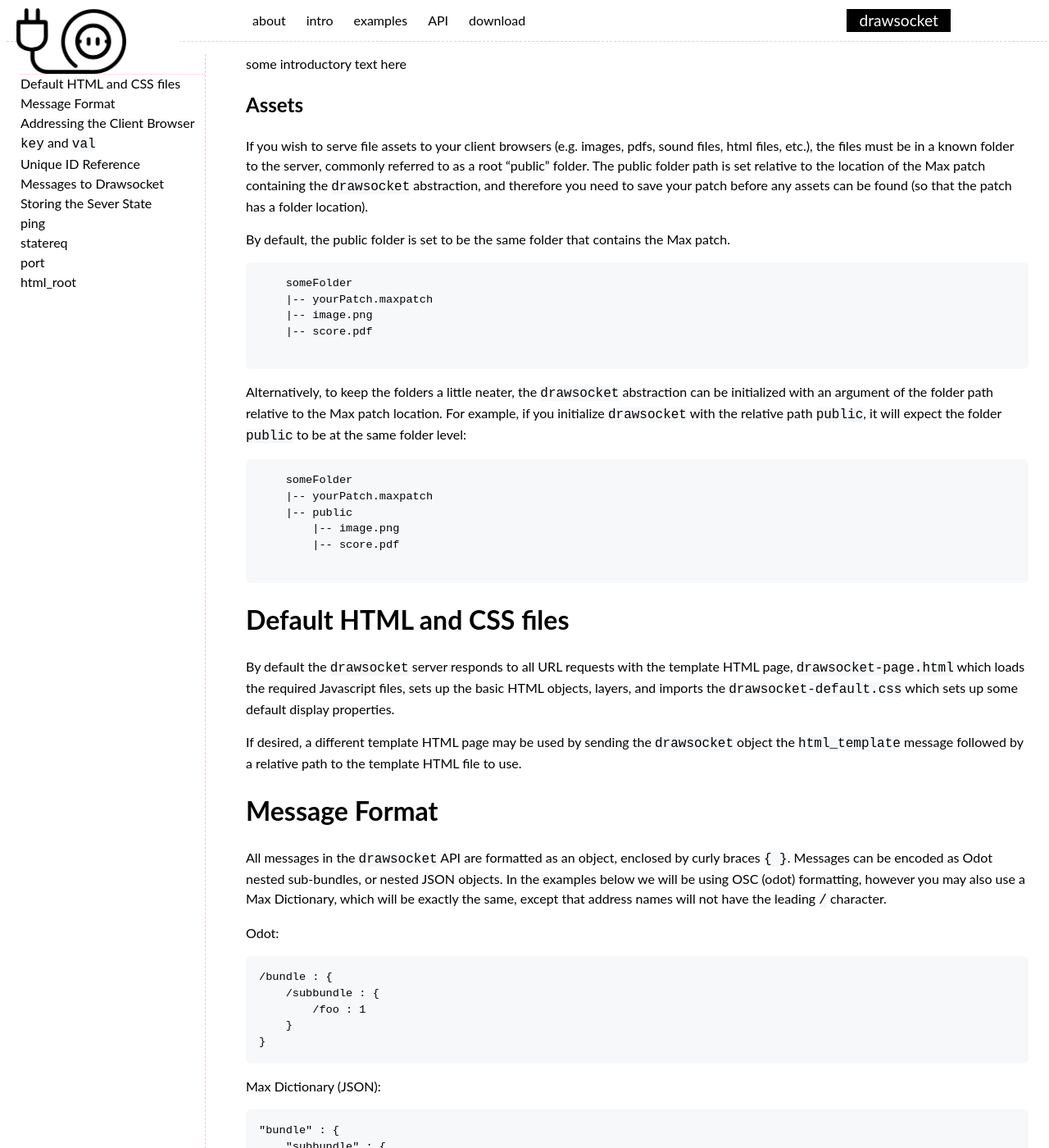
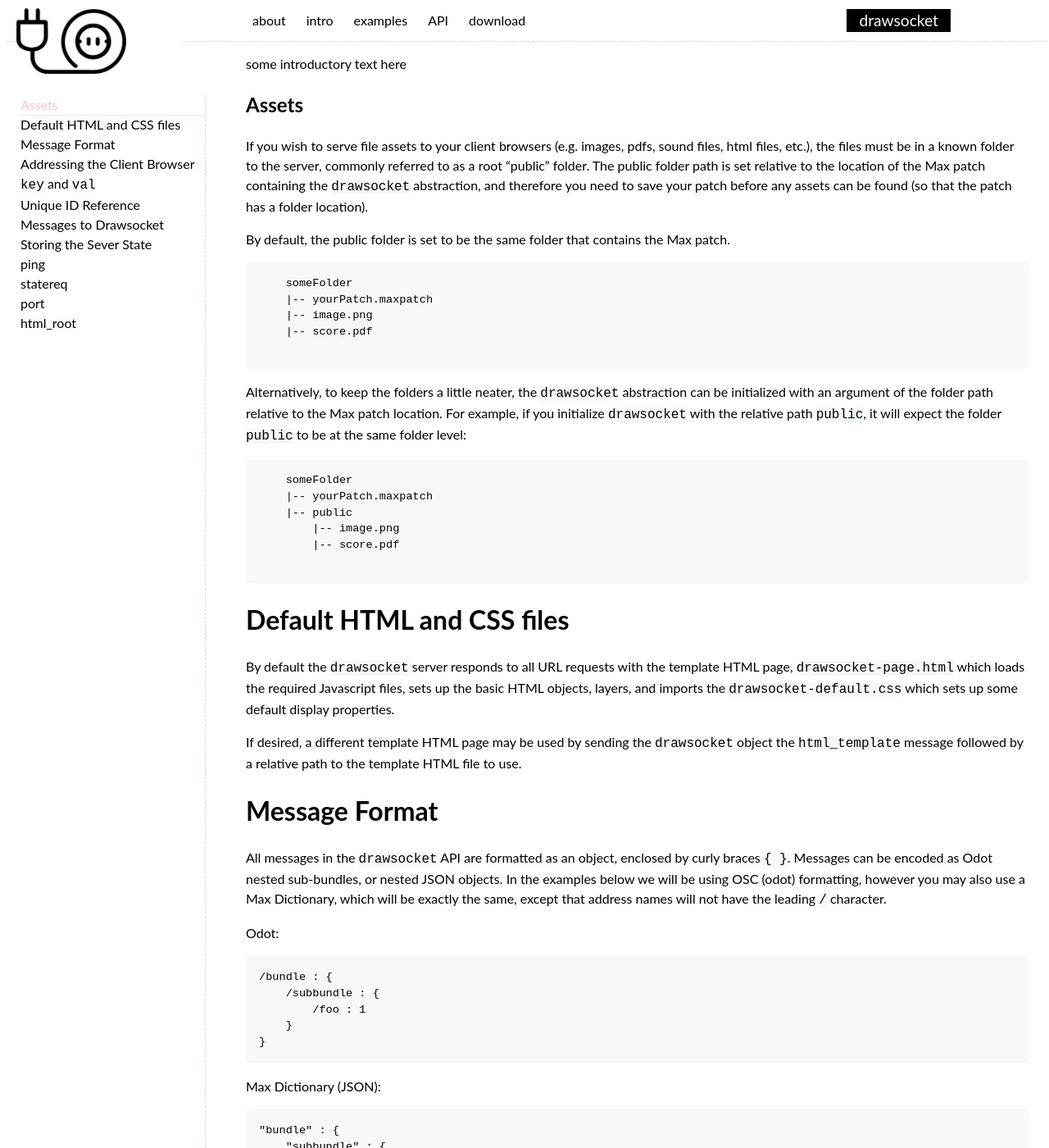
Before and after one commit to HfMT-ZM4/drawsocket.github.io, a Jekyll site: the page built from intro.md, in a window 1280 px wide and 1400 px high. Shown: the whole window at 82% size. Built offline with Jekyll 4.4.1, drawn with Linux system fonts in a browser that asks for light colours.

```diff
--- a/assets/css/main.css
+++ b/assets/css/main.css
@@ -76,7 +76,7 @@
 
 #api_menu {
     position: fixed;
-    top: var(--top-menu-height);
+    top: 100px;
     left: 0px;
     display: inline-block;
     padding-inline-start: 0px;
```
